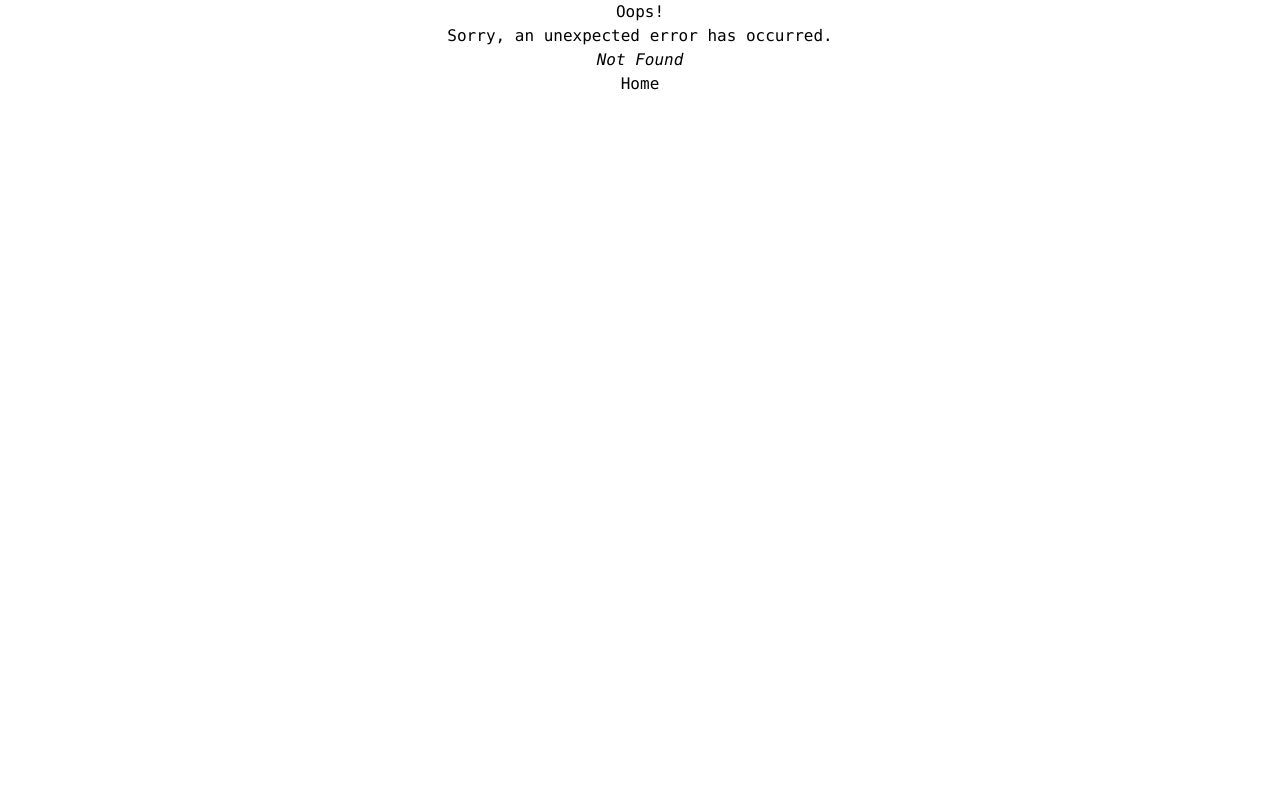
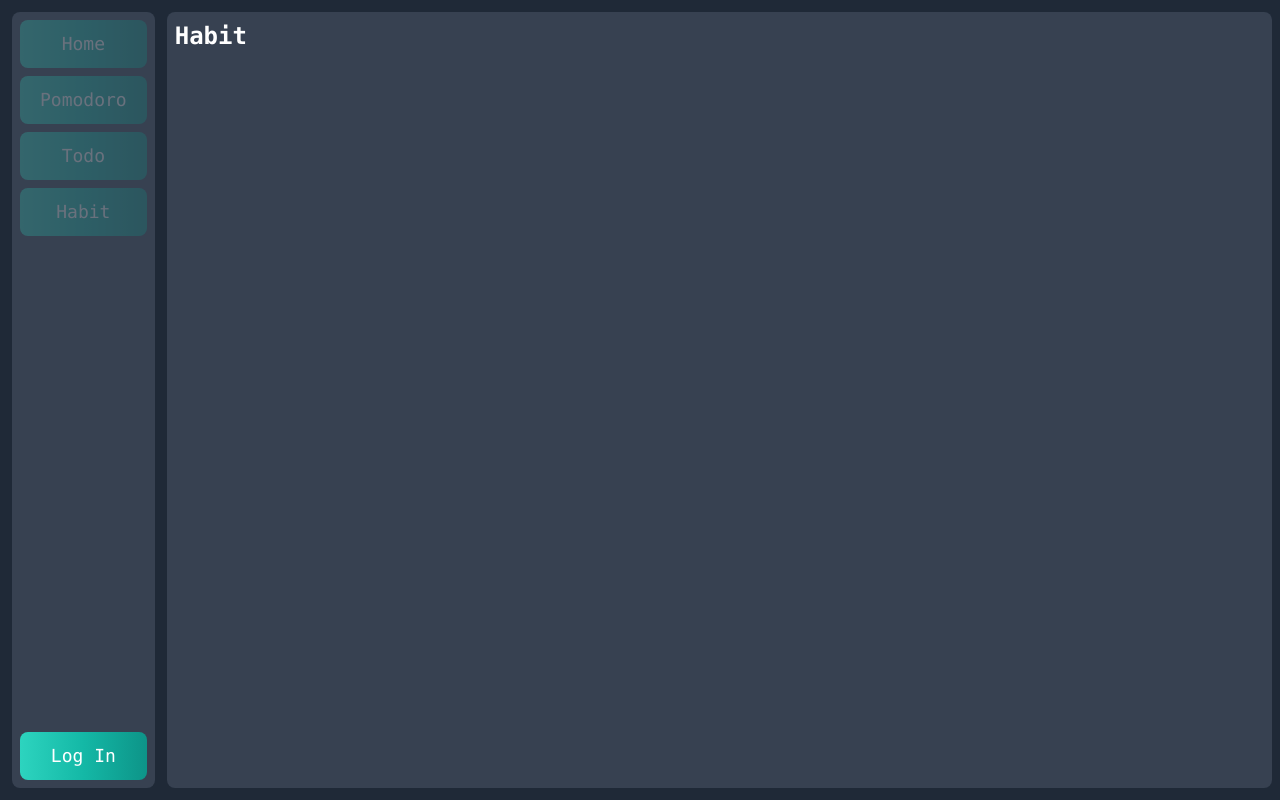
Before and after one commit to PierreMasselot1/Planit, a React (Create React App) app in the folder web/: page /habit in a window 1280 px wide. Before the commit this address had no page. Built offline with nearby package versions, Linux system fonts and the light colour scheme.

Commit message:
feat(web): starter code for habit tracker

```diff
--- /dev/null
+++ b/web/src/components/Habit/Habit.tsx
@@ -0,0 +1,11 @@
+import React from "react";
+
+function Habit() {
+  return (
+    <div className="flex-auto bg-gray-700 rounded-lg mr-2 my-3 p-2">
+        <div className="text-white text-2xl font-bold">Habit</div>
+    </div>
+  );
+}
+
+export default Habit;
--- a/web/src/components/navbar/Navbar.tsx
+++ b/web/src/components/Navbar/Navbar.tsx
@@ -14,6 +14,8 @@ export default function Navbar() {
       <Link to={"todo"} className=" whitespace-nowrap">
         {NavIcon("Todo", !isAuthenticated)}
       </Link>
+      <Link to={"habit"}>{NavIcon("Habit", !isAuthenticated)}</Link>
+
       <div className="mt-auto">
         {!isLoading && isAuthenticated && (
           <div className="text-white outline outline-gray-800 outline- font-medium rounded-lg text-lg px-3 py-1.5 text-center mx-3 my-2">
--- a/web/src/components/Todo/TodoItem/TodoItem.tsx
+++ b/web/src/components/Todo/TodoItem/TodoItem.tsx
@@ -1,14 +1,24 @@
 import { Todo } from "@shared/types/todo_types";
+import { SyntheticEvent, useState } from "react";
 
 export default function TodoItem(todo: Todo, deleteTodo: Function) {
-  function onToggle() {}
+  const [checked, setChecked] = useState(false);
+
+  function onToggle(event: SyntheticEvent) {
+    console.log(event.target);
+    setChecked((event.target as HTMLInputElement).checked);
+  }
   function onDestroy() {
     deleteTodo(todo.id);
   }
 
   return (
     <div className="bg-slate-300 w-fit my-1 py-1 px-2 rounded ">
-      <input id="default-checkbox" type="checkbox" onChange={onToggle} />
+      <input
+        id="default-checkbox"
+        type="checkbox"
+        onChange={onToggle}
+      />
       <label className="mx-2">{todo.title}</label>
       <label className="mx-2">{todo.description}</label>
       <button
--- a/web/src/index.tsx
+++ b/web/src/index.tsx
@@ -8,6 +8,7 @@ import Home from "./routes/Home";
 import ErrorPage from "./routes/Error";
 import TodoList from "./components/Todo/Todo";
 import { Auth0Provider } from "@auth0/auth0-react";
+import Habit from "./components/Habit/Habit";
 
 const router = createBrowserRouter([
   {
@@ -23,6 +24,10 @@ const router = createBrowserRouter([
       {
         path: "/todo",
         element: <TodoList />,
+      },
+      {
+        path: "/habit",
+        element: <Habit />,
       },
     ],
   },
--- a/web/src/routes/Root.tsx
+++ b/web/src/routes/Root.tsx
@@ -1,5 +1,5 @@
 import { Outlet } from "react-router-dom";
-import Navbar from "../components/navbar/Navbar";
+import Navbar from "../components/Navbar/Navbar";
 
 export default function Root() {
   return (
```
Also changed, not shown: web/src/components/Navbar/NavIcon.tsx (renamed from web/src/components/navbar/NavIcon.tsx).
